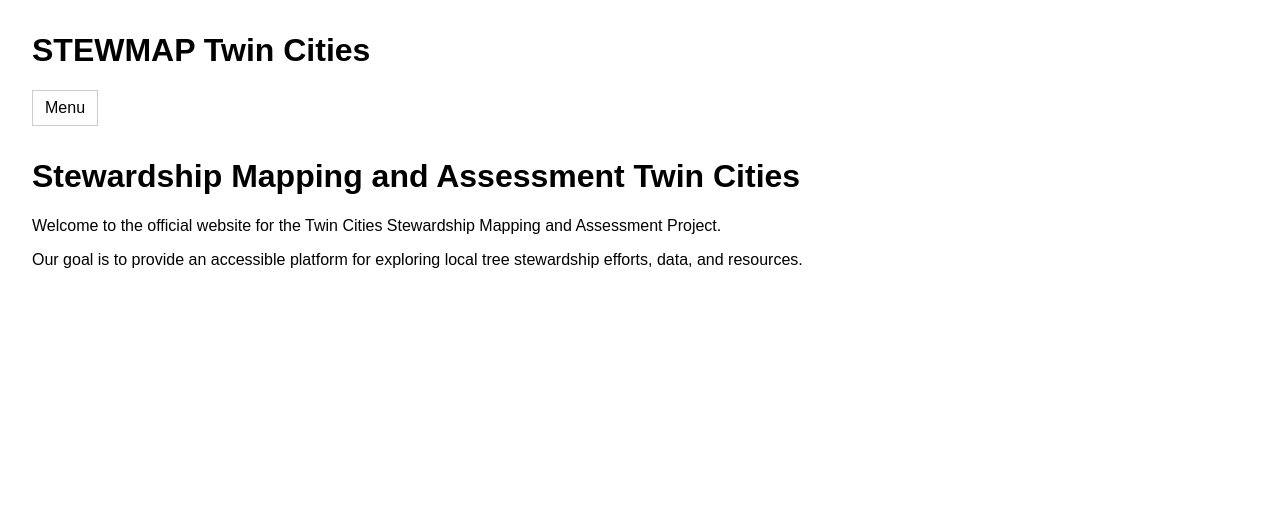
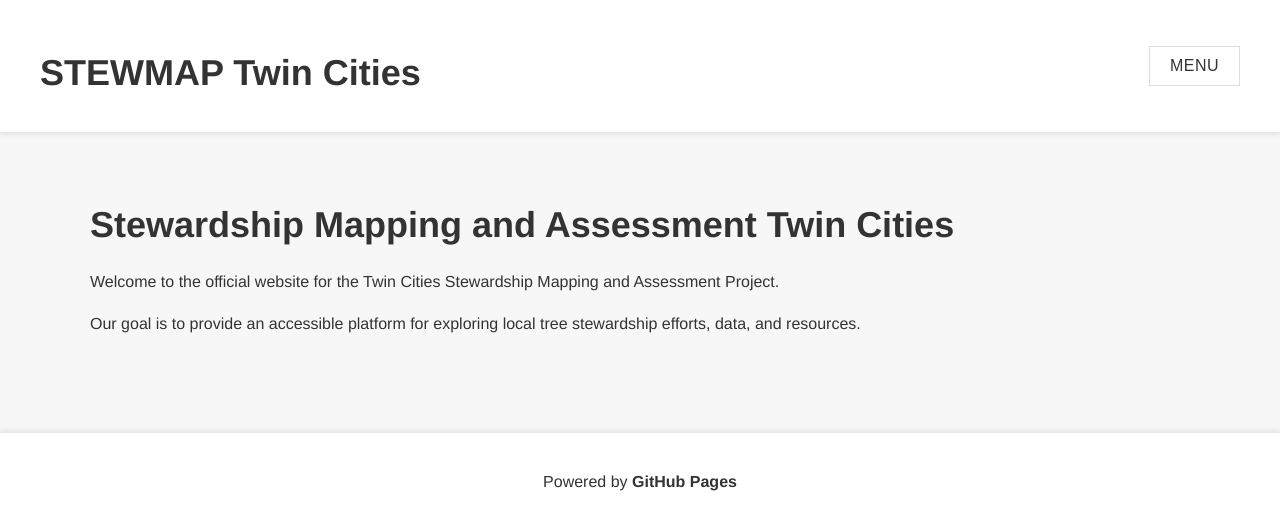
Before and after one commit to sallydonovan/mspstewmap, a Jekyll site: the page built from index.md, in a window 1280 px wide. Shown: the top 530 px of the page. Built offline with Jekyll 4.4.1, drawn with Linux system fonts in a browser that asks for light colours.

Commit message:
Update default.html

```diff
--- a/_layouts/default.html
+++ b/_layouts/default.html
@@ -5,48 +5,116 @@
   <title>{{ page.title }}</title>
   <style>
     body {
-        font-family: sans-serif;
-        margin: 2em;
+      font-family: 'Helvetica Neue', Arial, sans-serif;
+      margin: 0;
+      padding: 0;
+      background-color: #f7f7f7;
+      color: #333;
+      line-height: 1.6;
     }
+
+    h1 {
+      font-size: 36px;
+      font-weight: bold;
+      color: #333;
+      margin-bottom: 10px;
+    }
+
+    h2, h3 {
+      color: #444;
+    }
+
+    header {
+      background: #fff;
+      padding: 20px 40px;
+      box-shadow: 0px 2px 6px rgba(0, 0, 0, 0.1);
+      display: flex;
+      justify-content: space-between;
+      align-items: center;
+    }
+
     nav {
-        margin-bottom: 2em;
+      margin: 0;
     }
+
     .dropdown {
       position: relative;
       display: inline-block;
     }
+
     .dropbtn {
       background-color: #fff;
-        color: #000;
-        padding: 8px 12px;
+      color: #333;
+      padding: 10px 20px;
       font-size: 16px;
-        border: 1px solid #ccc;
+      border: 1px solid #ddd;
       cursor: pointer;
+      text-transform: uppercase;
+      letter-spacing: 0.5px;
+      transition: background-color 0.3s ease;
     }
+
+    .dropbtn:hover {
+      background-color: #f0f0f0;
+    }
+
     .dropdown-content {
       display: none;
       position: absolute;
-        background-color: #f9f9f9;
+      background-color: #fff;
       min-width: 160px;
-        box-shadow: 0px 4px 8px rgba(0,0,0,0.1);
+      box-shadow: 0px 8px 16px rgba(0, 0, 0, 0.2);
       z-index: 1;
+      border-radius: 4px;
     }
+
     .dropdown-content a {
-        color: black;
-        padding: 10px 14px;
+      color: #333;
+      padding: 12px 16px;
       text-decoration: none;
       display: block;
+      transition: background-color 0.3s ease;
     }
+
     .dropdown-content a:hover {
-        background-color: #eee;
+      background-color: #f0f0f0;
     }
+
     .dropdown:hover .dropdown-content {
       display: block;
     }
+
+    .content {
+      padding: 40px 20px;
+      max-width: 1100px;
+      margin: 0 auto;
+    }
+
+    footer {
+      background-color: #fff;
+      text-align: center;
+      padding: 20px 0;
+      margin-top: 40px;
+      box-shadow: 0px -2px 6px rgba(0, 0, 0, 0.1);
+    }
+
+    footer a {
+      color: #333;
+      text-decoration: none;
+      font-weight: bold;
+    }
+
+    footer a:hover {
+      text-decoration: underline;
+    }
   </style>
 </head>
+
 <body>
+  <header>
+    <div>
       <h1>{{ site.title }}</h1>
+    </div>
     <nav>
       <div class="dropdown">
         <button class="dropbtn">Menu</button>
@@ -54,11 +122,18 @@
           <a href="/">Home</a>
           <a href="/about">About</a>
           <a href="/data">Map</a>
-          <a href="/contact">Networks</a>
+          <a href="/contact">Network</a>
         </div>
       </div>
     </nav>
+  </header>
 
+  <div class="content">
     {{ content }}
+  </div>
+
+  <footer>
+    <p>Powered by <a href="https://github.com">GitHub Pages</a></p>
+  </footer>
 </body>
 </html>
```
Lines whose indentation alone changed are shown as unchanged.
